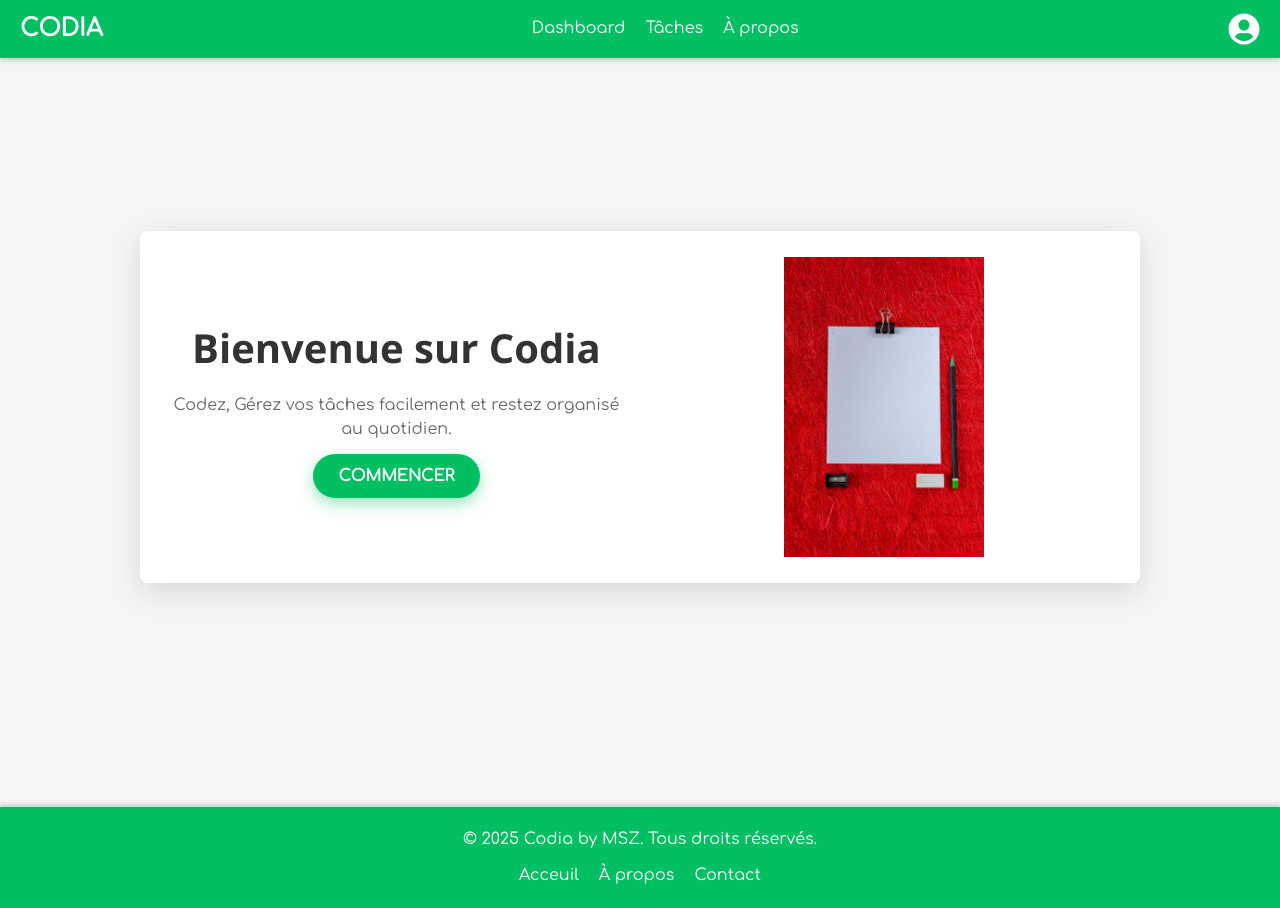
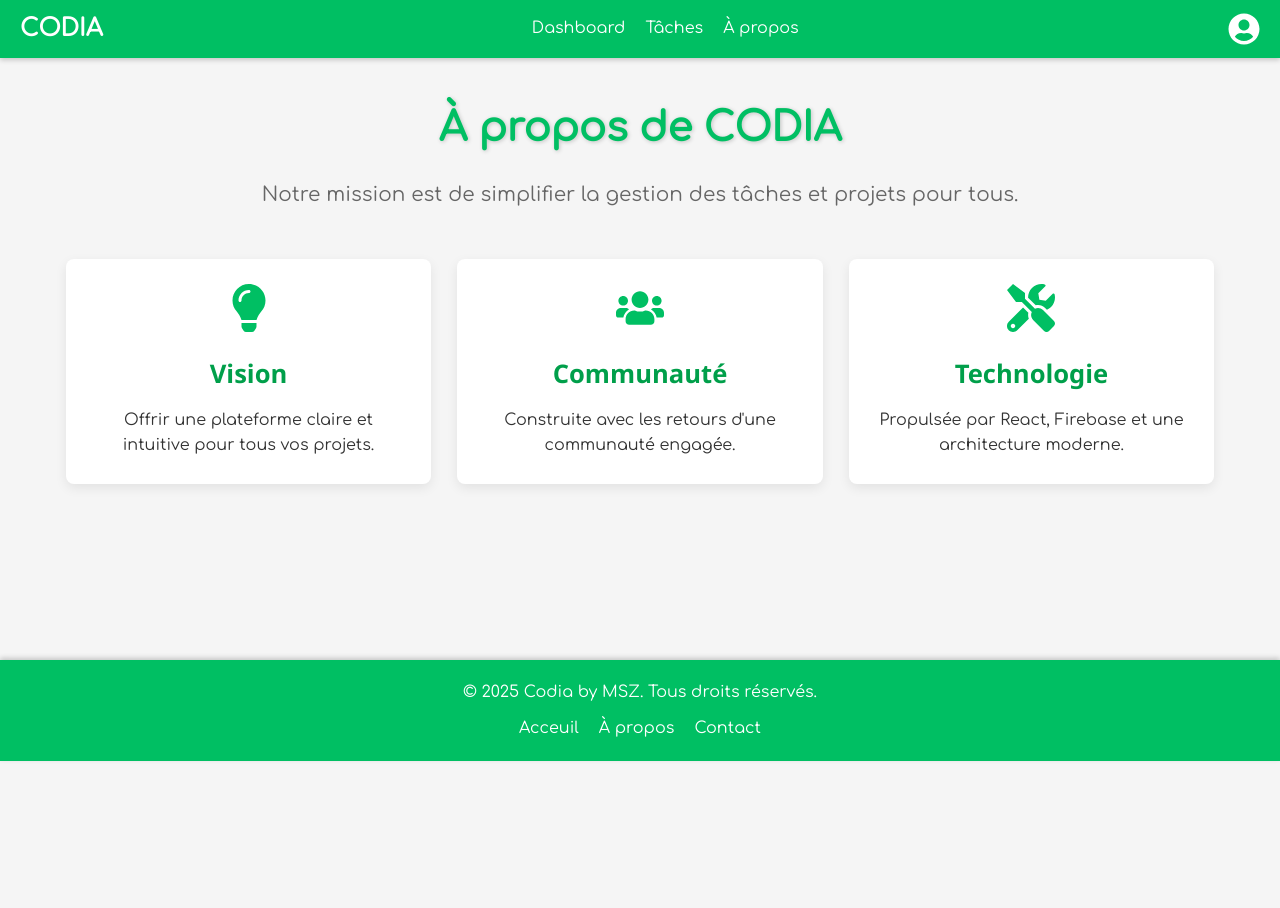
Before and after one commit to medix91/codia, a React (Vite) app: page /about in a window 1280 px wide. Before the commit this address led to /. After the commit the page ends 800 px from the top, so only its background shows below. Built offline with nearby package versions, Linux system fonts and the light colour scheme; no server answers.

Commit message:
ajout page a propos

```diff
--- a/src/components/Layout/Layout.jsx
+++ b/src/components/Layout/Layout.jsx
@@ -6,7 +6,7 @@ export default function Layout({ children }) {
   return (
     <>
       <Navbar />
-      <main style={{ paddingTop: "7px", minHeight: "calc(100vh - 140px)" }}>
+      <main style={{ paddingTop: "70px", minHeight: "calc(100vh - 140px)" }}>
         {children}
       </main>
       <Footer />
--- /dev/null
+++ b/src/pages/About/About.css
@@ -0,0 +1,75 @@
+.about-container {
+  max-width: 1200px;
+  margin: 0 auto;
+  padding: var(--spacing-lg);
+  text-align: center;
+  color: var(--text-color);
+  background-color: var(--background-color);
+  font-family: var(--font-family-primary);
+}
+
+.about-container h1 {
+  font-size: 2.5rem;
+  margin-bottom: var(--spacing-md);
+  color: var(--primary-color);
+  text-shadow: 1px 1px 4px rgba(0, 0, 0, 0.2);
+}
+
+.about-container .intro {
+  font-size: var(--font-size-lg);
+  margin-bottom: 3rem;
+  color: var(--text-color-light);
+}
+
+/* Grille des sections */
+.about-sections {
+  display: grid;
+  grid-template-columns: repeat(auto-fit, minmax(280px, 1fr));
+  gap: var(--spacing-lg);
+}
+
+.about-section {
+  background-color: var(--background-color-alt);
+  border-radius: var(--border-radius);
+  padding: var(--spacing-lg);
+  box-shadow: var(--box-shadow-light);
+  transition: var(--transition);
+  text-align: center;
+}
+
+.about-section:hover {
+  transform: translateY(-5px);
+}
+
+.about-icon {
+  font-size: 3rem;
+  color: var(--primary-color);
+  margin-bottom: var(--spacing-sm);
+}
+
+.about-section h2 {
+  font-size: 1.6rem;
+  margin-bottom: var(--spacing-sm);
+  color: var(--primary-color-dark);
+  font-family: var(--font-family-secondary);
+}
+
+.about-section p {
+  font-size: var(--font-size-base);
+  color: var(--text-color);
+}
+
+/* Responsive ajusté (optionnel si tu veux plus serré) */
+@media (max-width: var(--breakpoint-sm)) {
+  .about-container {
+    padding: var(--spacing-md);
+  }
+
+  .about-container h1 {
+    font-size: 2rem;
+  }
+
+  .about-icon {
+    font-size: 2.5rem;
+  }
+}
--- /dev/null
+++ b/src/pages/About/About.jsx
@@ -0,0 +1,33 @@
+import React from 'react';
+import './About.css';
+import { FaBullseye, FaEye, FaUsers, FaLightbulb, FaTools } from 'react-icons/fa';
+
+export default function About() {
+  return (
+    <div className="about-container">
+  <h1>À propos de CODIA</h1>
+  <p className="intro">
+    Notre mission est de simplifier la gestion des tâches et projets pour tous.
+  </p>
+
+  <div className="about-sections">
+    <div className="about-section">
+      <FaLightbulb className="about-icon" />
+      <h2>Vision</h2>
+      <p>Offrir une plateforme claire et intuitive pour tous vos projets.</p>
+    </div>
+    <div className="about-section">
+      <FaUsers className="about-icon" />
+      <h2>Communauté</h2>
+      <p>Construite avec les retours d'une communauté engagée.</p>
+    </div>
+    <div className="about-section">
+      <FaTools className="about-icon" />
+      <h2>Technologie</h2>
+      <p>Propulsée par React, Firebase et une architecture moderne.</p>
+    </div>
+  </div>
+</div>
+
+  );
+}
--- /dev/null
+++ b/src/pages/Dashboard/Dashboard.jsx
@@ -0,0 +1,9 @@
+import React from 'react'
+
+const Dashboard = () => {
+  return (
+    <div>Dashboard</div>
+  )
+}
+
+export default Dashboard
--- a/src/routes/AppRoutes.jsx
+++ b/src/routes/AppRoutes.jsx
@@ -5,6 +5,8 @@ import Welcome from '../pages/Welcome/Welcome';
 import Login from '../components/Auth/Login/Login';
 import Register from '../components/Auth/Register/Register';
 import ForgotPassword from '../components/Auth/ForgotPassword/ForgotPassword';
+import Dashboard from '../pages/Dashboard/Dashboard';
+import About from '../pages/About/About';
 
 // Plus tard : import ProtectedRoute, Dashboard, etc.
 
@@ -14,6 +16,8 @@ export default function AppRoutes() {
       <Route path="/" element={<Welcome />} />
       <Route path="/login" element={<Login />} />
       <Route path="/register" element={<Register />} />
+      <Route path="/dashboard" element={<Dashboard />} />
+      <Route path="/about" element={<About />} />
       <Route path="/forgot-password" element={<ForgotPassword />} />
 
       {/* Exemple futur pour route protégée */}
```
